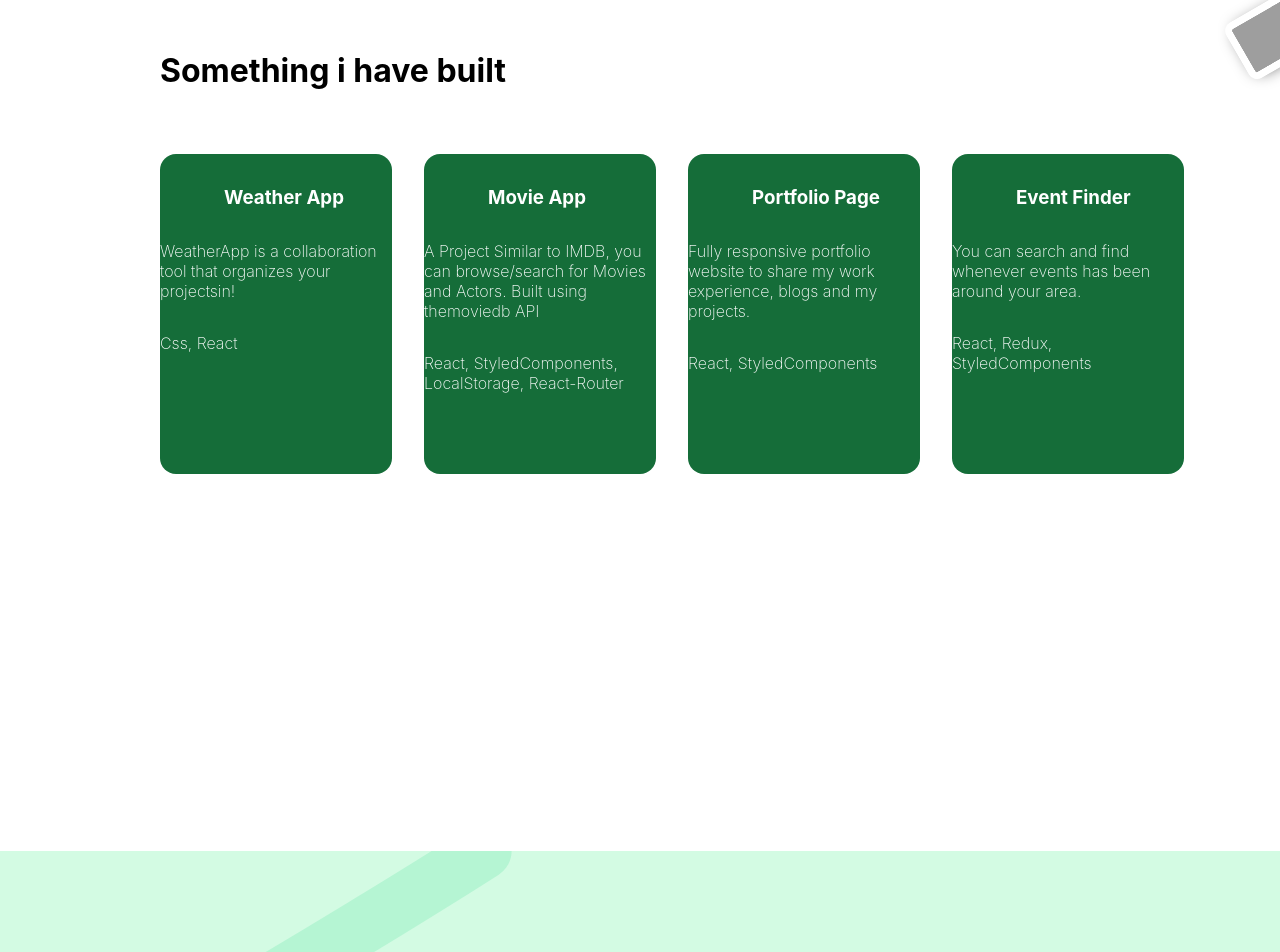
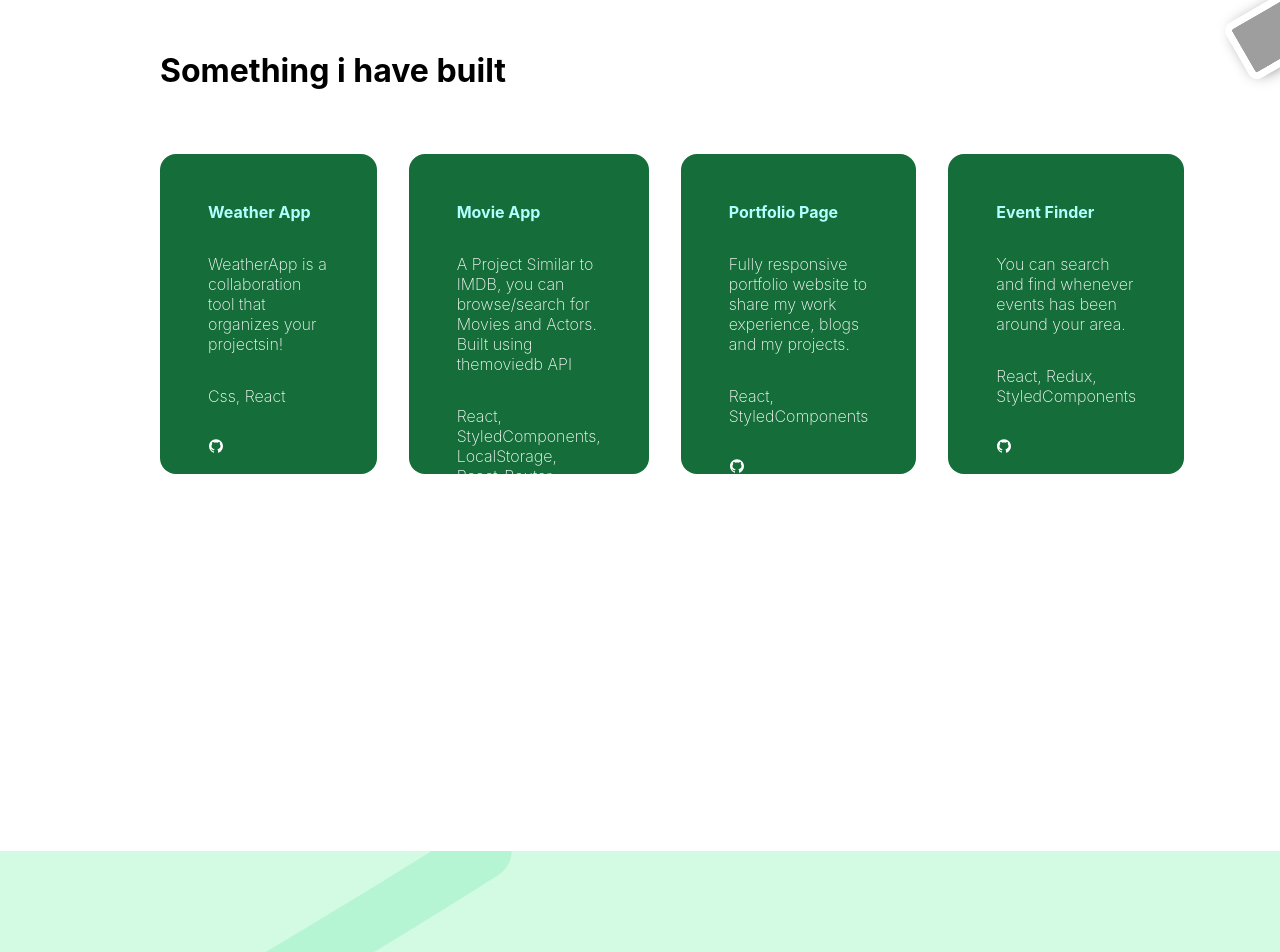
Before and after one commit to akkasumeyye/myportfolio, a React (Create React App) app: page / in a window 1280 px wide. Shown: the part 877-1829 px from the top of the page. Built offline with nearby package versions, Linux system fonts and the light colour scheme; grey boxes are pictures that could not be loaded.

Commit message:
logolar eklendi

```diff
--- a/package.json
+++ b/package.json
@@ -6,14 +6,15 @@
     "@testing-library/jest-dom": "^5.16.4",
     "@testing-library/react": "^13.3.0",
     "@testing-library/user-event": "^13.5.0",
+    "nth-check": ">=2.0.1",
     "react": "^18.2.0",
     "react-dom": "^18.2.0",
+    "react-icons": "^4.4.0",
     "react-router-dom": "^6.3.0",
     "react-scripts": "5.0.1",
     "react-scroll": "^1.8.7",
     "styled-components": "^5.3.5",
-    "web-vitals": "^2.1.4",
-    "nth-check":">=2.0.1"
+    "web-vitals": "^2.1.4"
   },
   "scripts": {
     "start": "react-scripts start",
--- a/src/components/ProjectCard.js
+++ b/src/components/ProjectCard.js
@@ -1,5 +1,7 @@
 import React from "react";
 import styled from "styled-components";
+
+import {AiFillGithub , AiOutlineLink} from "react-icons/ai"
 
 
 const SingleCard = styled.div`
@@ -10,32 +12,37 @@ const SingleCard = styled.div`
   flex-direction: column;
   background-color: #156d39;
   border-radius: 1rem;
+  padding:3rem;
+
   &:hover {
     transform: translateY(-5%);
     box-shadow: 11px 11px 30px 3px rgba(0,0,0,0.36);
   }
 
-  h3{
-    margin-top:2rem;
-    margin-left:5vw;
-  }
+h4{
+  color: #b2ffff;
+}
 
   p{
     font-weight: 200;
+  }
+
+  svg {
+    color : #fff;
   }
 `;
 
 const ProjectCard = ({name, desc , tech, github ,page}) => {
   return (
     <SingleCard>
-    <h3>{name}</h3>
+    <h4>{name}</h4>
     <p>{desc}</p>
     <p>{tech.join(", ")}</p>
      <a href={github} rel="noreferrer" target="_blank">
-     <i className="fab fa-github icon fa-2x"></i>
+     <AiFillGithub/>
      </a>
      <a href={page} rel="noreferrer" target="_blank">
-     <i className="fas fa-link icon fa-2x"></i>
+     <AiOutlineLink/>
      </a>
     </SingleCard>
   )
```
Also changed, not shown: 1 other file (tests, documents, lock files or other folders).
